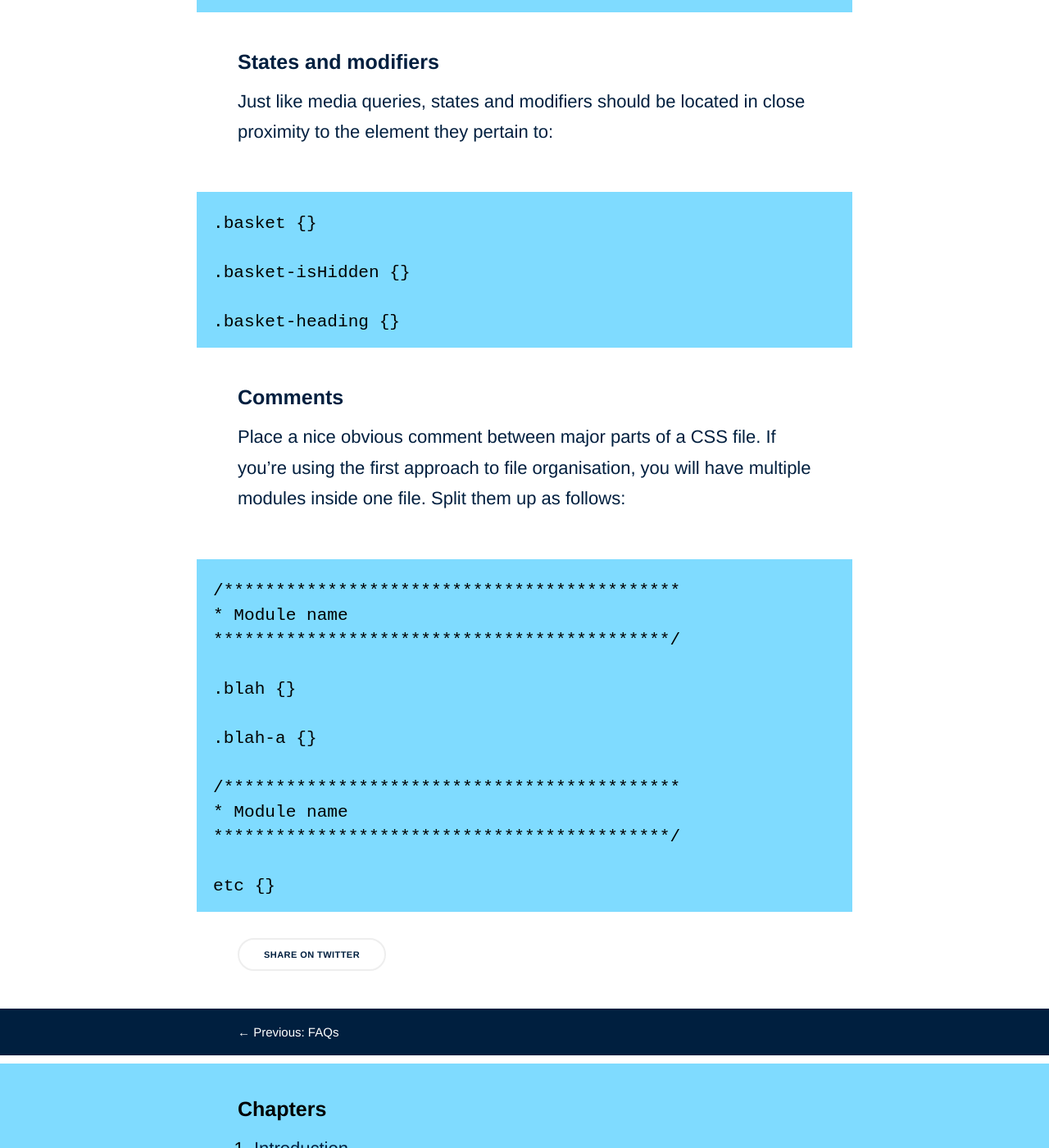
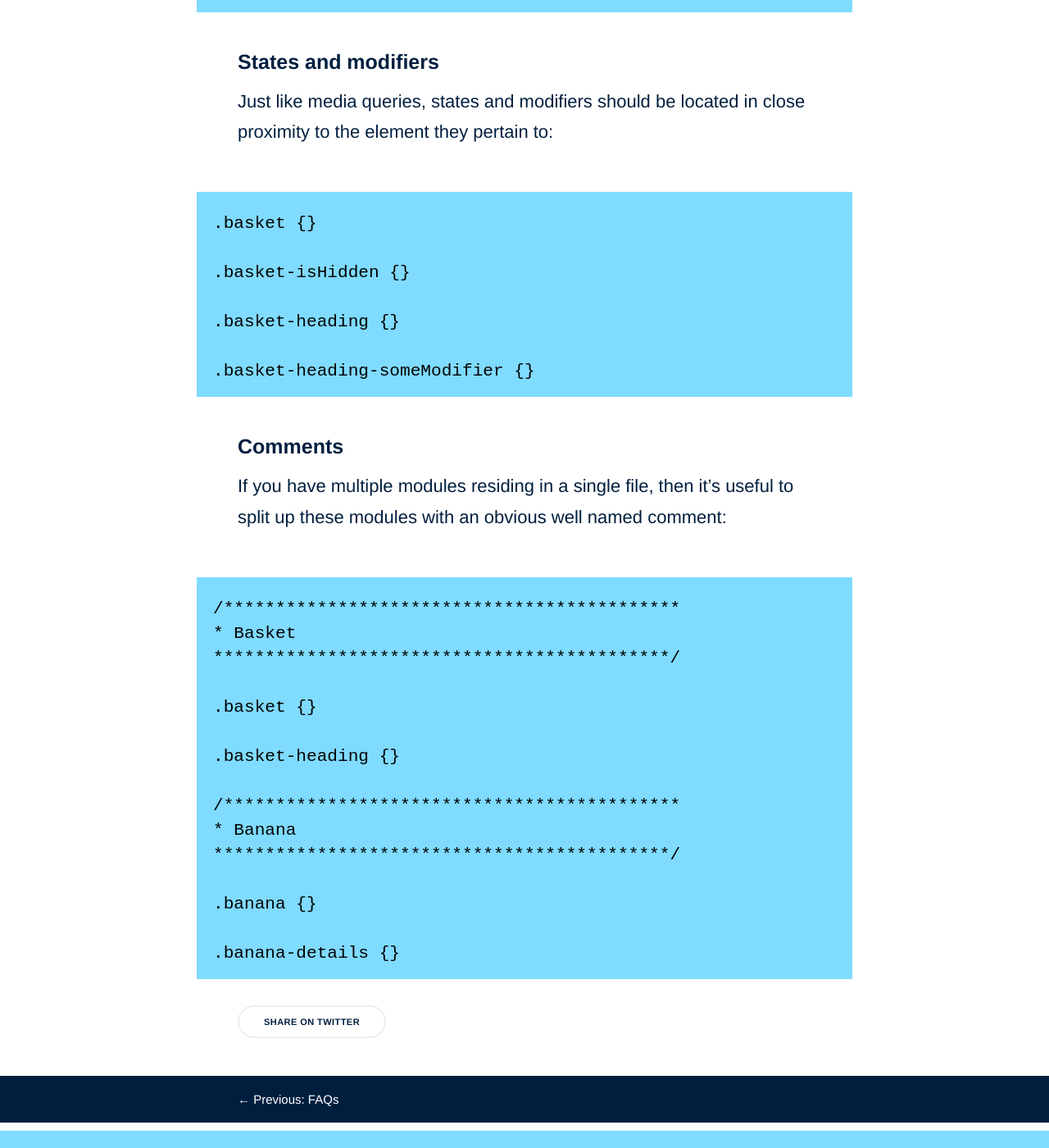
Before and after one commit to adamsilver/maintainablecss.com-jekyll, a Jekyll site: the page built from _chapters/12-files.md, in a window 1280 px wide and 1400 px high, scrolled down 1508 px. Shown: the whole window at 82% size. Built offline with Jekyll 4.4.1, drawn with Linux system fonts in a browser that asks for light colours.

Commit message:
Comments section added

```diff
--- a/_chapters/12-files.md
+++ b/_chapters/12-files.md
@@ -40,20 +40,24 @@ Just like media queries, states and modifiers should be located in close proximi
 
 	.basket-heading {}
 
+	.basket-heading-someModifier {}
+
 ## Comments
 
-Place a nice obvious comment between major parts of a CSS file. If you're using the first approach to file organisation, you will have multiple modules inside one file. Split them up as follows:
+If you have multiple modules residing in a single file, then it's useful to split up these modules with an obvious well named comment:
 
 	/********************************************
-	* Module name
+	* Basket
 	********************************************/
 
-	.blah {}
+	.basket {}
 
-	.blah-a {}
+	.basket-heading {}
 
 	/********************************************
-	* Module name
+	* Banana
 	********************************************/
 
-	etc {}
+	.banana {}
+
+	.banana-details {}
```
